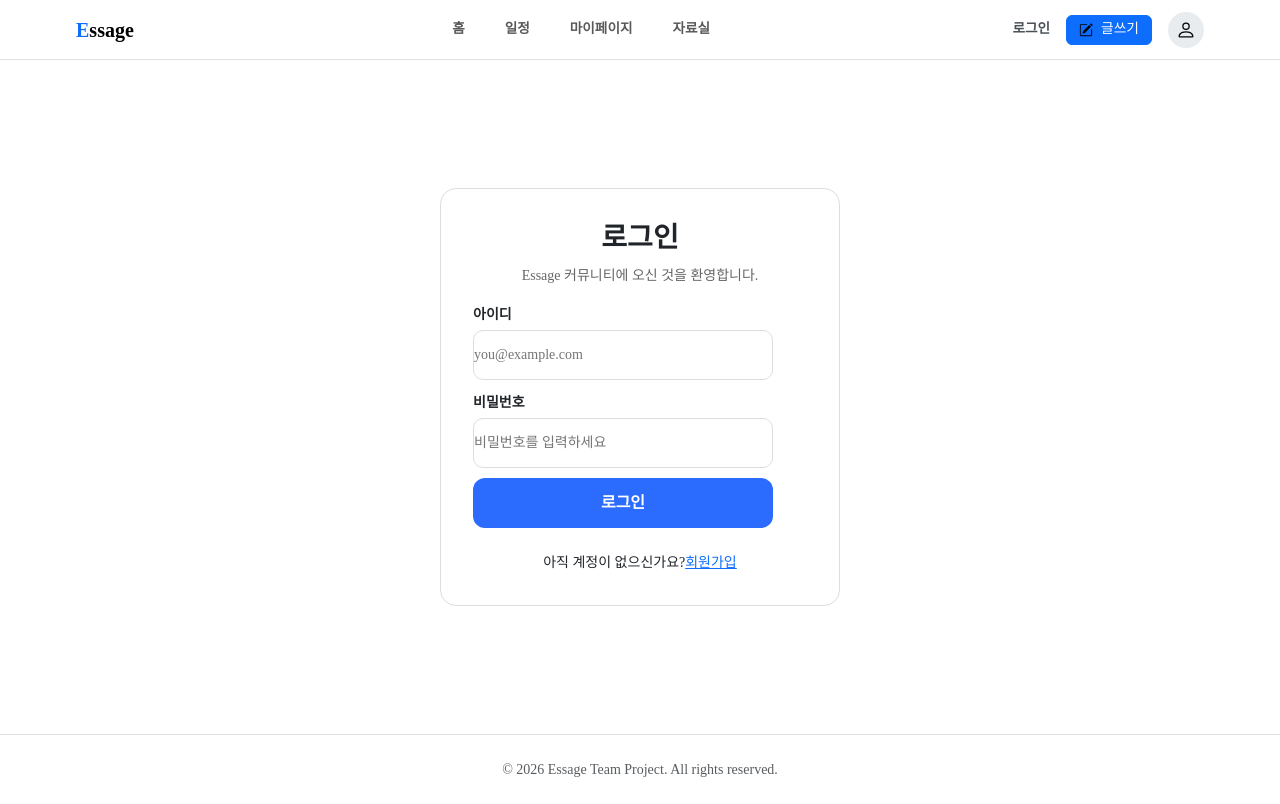
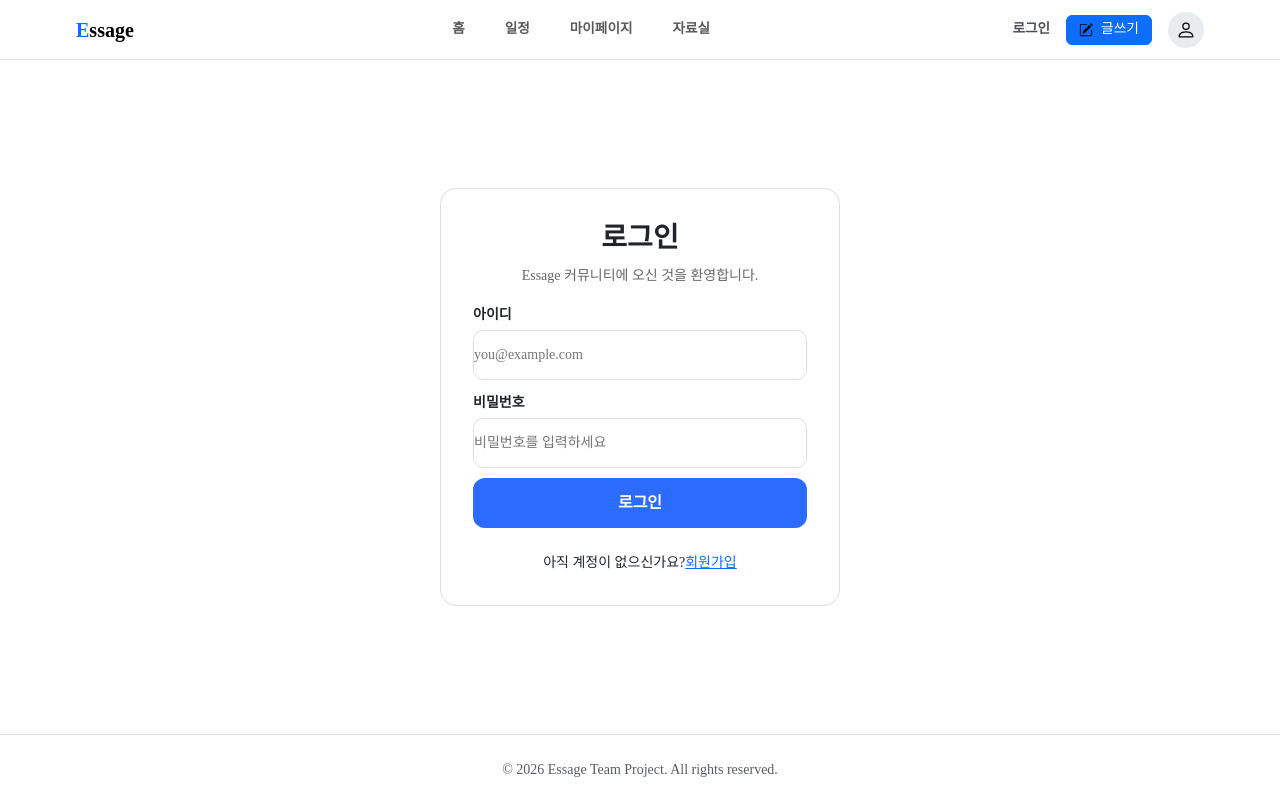
Before and after one commit to jws909/Essage, a React (Vite) app: page /login in a window 1280 px wide. Built offline with nearby package versions, Linux system fonts and the light colour scheme.

Commit message:
로그인 페이지 -버튼 width 크기 수정

```diff
--- a/src/css/LoginPage.css
+++ b/src/css/LoginPage.css
@@ -21,7 +21,7 @@
 
 .btn-login {
 
-    width: 300px;
+    width: 100%;
     height: 50px;
 
     border: none;
@@ -35,7 +35,7 @@
 }
 
 .input-box {
-    width: 300px;
+    width: 100%;
     height: 50px;
     font-size: 14px;
     margin-bottom: 10px;
@@ -58,7 +58,7 @@
     margin-top: 10px;
 }
 
-label {
+.login-info label {
     margin-bottom: 5px;
     font-size: 14px;
     font-weight: bold;
```
